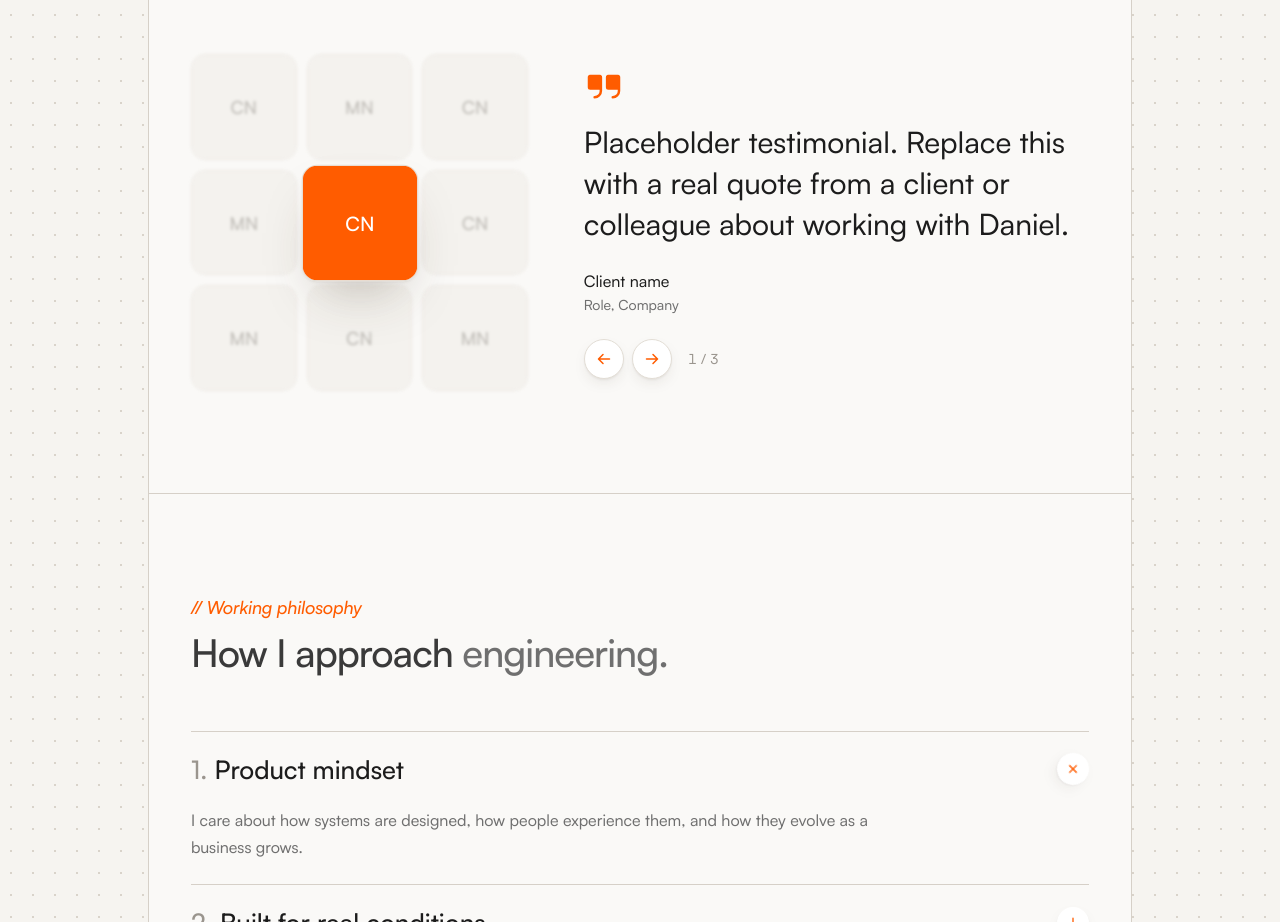
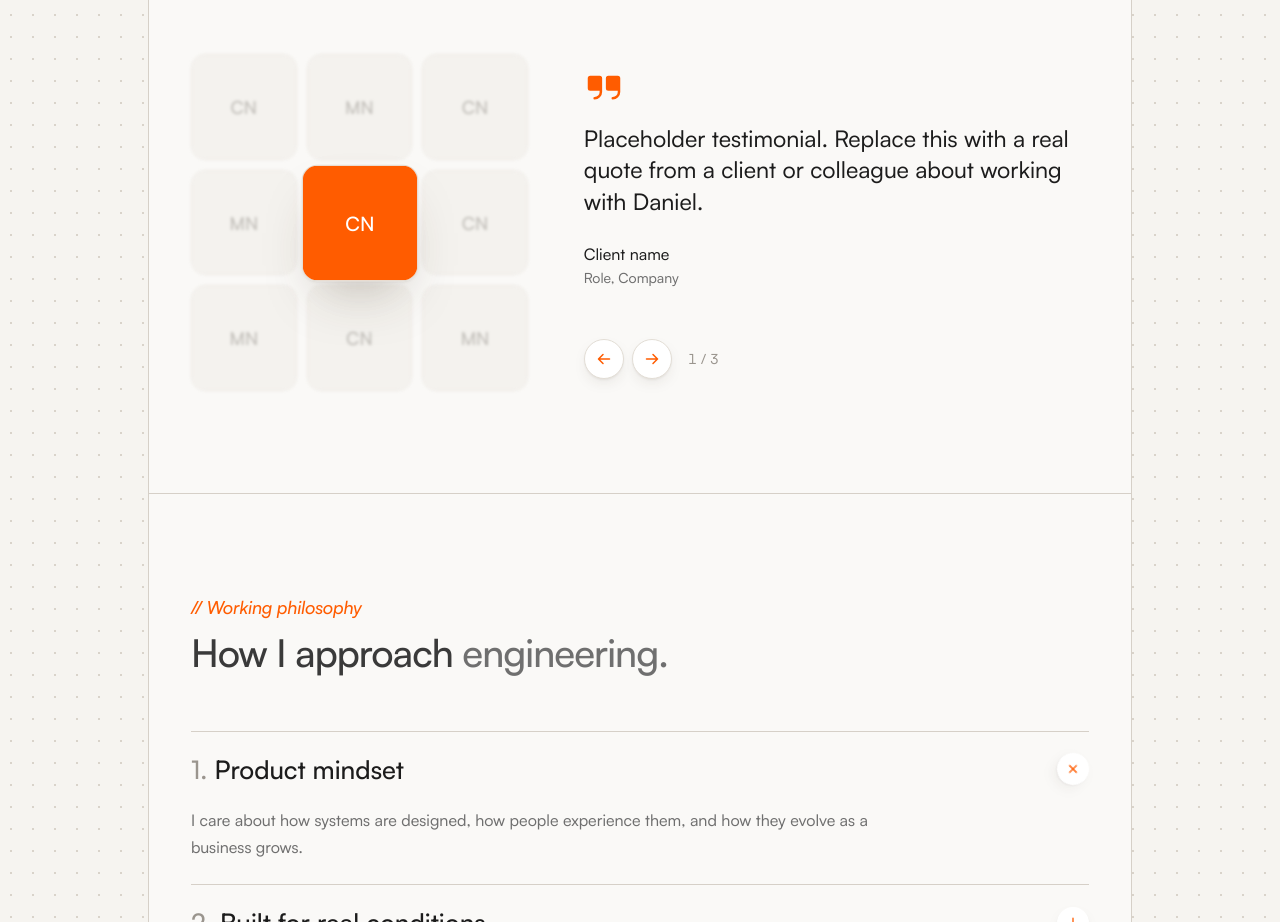
Before and after one commit to imdanielubani/imdanielubani_portfoilo, a Next.js app in the folder apps/web/: page / in a window 1280 px wide. Shown: the part 5760-6682 px from the top of the page. Built offline with nearby package versions, Linux system fonts and the light colour scheme; no server answers; a web font is replaced by a local one.

Commit message:
style(web): reduce testimonial quote text to 23px

```diff
--- a/apps/web/src/components/testimonials/testimonial-carousel.tsx
+++ b/apps/web/src/components/testimonials/testimonial-carousel.tsx
@@ -108,7 +108,7 @@ export function TestimonialCarousel({ items }: { items: Testimonial[] }) {
         <div aria-live="polite" className="mt-4 min-h-[12rem]">
           <AnimatePresence mode="wait" initial={false}>
             <motion.figure key={index} {...motionProps} transition={{ duration: 0.35, ease: EASE }}>
-              <blockquote className="text-[clamp(1.35rem,2.4vw,1.85rem)] leading-snug text-ink">
+              <blockquote className="text-[clamp(1.25rem,2vw,1.4375rem)] leading-snug text-ink">
                 {current.quote}
               </blockquote>
               <figcaption className="mt-6">
```
